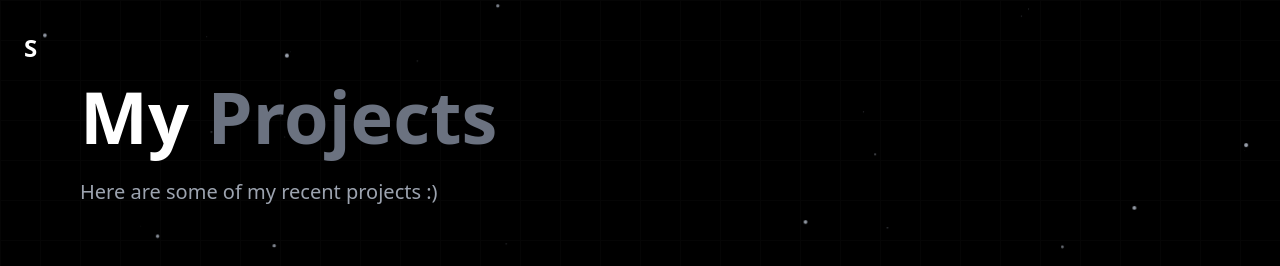
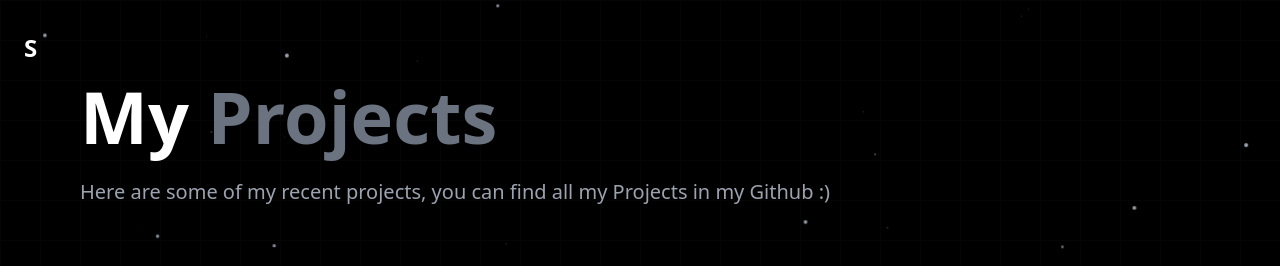
Before and after one commit to Lightzzz011/Portfolio, a React (Vite) app: page /projects in a window 1280 px wide. Shown: the top 266 px of the page. Built offline with nearby package versions, Linux system fonts and the light colour scheme.

Commit message:
Update Projects.tsx

```diff
--- a/src/components/Projects.tsx
+++ b/src/components/Projects.tsx
@@ -49,7 +49,7 @@ const Projects = () => {
             My <span className="text-gray-500">Projects</span>
           </h1>
           <p className="text-xl text-gray-400 max-w-3xl leading-relaxed">
-            Here are some of my recent projects :)
+            Here are some of my recent projects, you can find all my Projects in my Github :)
           </p>
         </motion.div>
 
```
